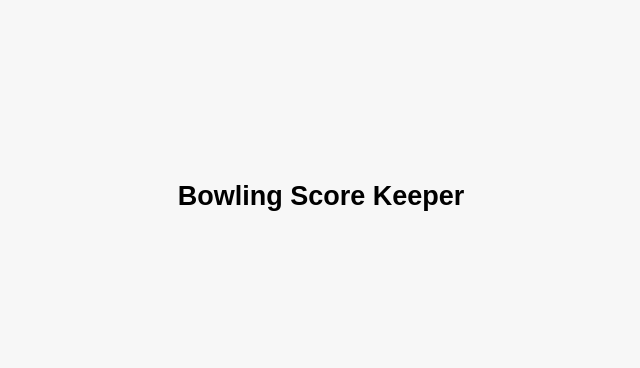
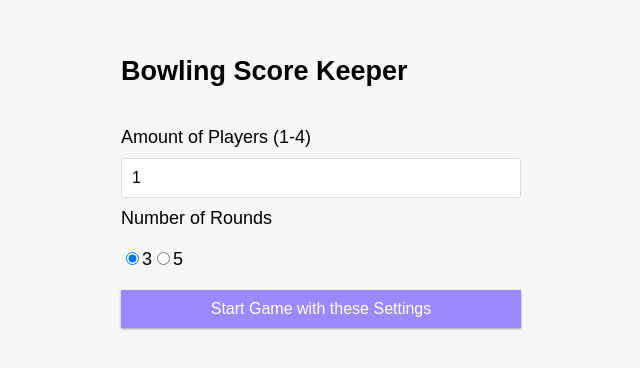
Before and after one commit to iivariepic/Bowling-Score-Keeper, a React (Create React App) app: page / in a window 1280 px wide. Shown: the part 204-572 px from the top of the page, without its empty margins (319-959 px from the left). Built offline with nearby package versions, Linux system fonts and the light colour scheme.

Commit message:
Added startgame form

```diff
--- a/src/App.js
+++ b/src/App.js
@@ -1,5 +1,6 @@
 import React from 'react';
 import { Header } from './components/Header';
+import { StartGame } from './components/StartGame'
 
 import './App.css';
 
@@ -7,6 +8,9 @@ function App() {
   return (
     <div>
       <Header />
+        <div className="container">
+            <StartGame />
+        </div>
     </div>
   );
 }
--- /dev/null
+++ b/src/components/StartGame.js
@@ -0,0 +1,44 @@
+import React, {useState} from 'react'
+
+export const StartGame = () => {
+    const [players, setPlayers] = useState(1);
+    const [rounds, setRounds] = useState(3)
+
+    return (
+        <>
+            <form id="form">
+                <div className="form-control">
+                    <label htmlFor="playerAmount">Amount of Players (1-4)</label>
+                    <input
+                        type="number"
+                        value={players}
+                        onChange={(event) => setPlayers(Number(event.target.value))}
+                        min="1"
+                        max="4"
+                    />
+                </div>
+                <div className="form-control">
+                    <label>Number of Rounds</label>
+                    <div>
+                        <input
+                            type="radio"
+                            value="3"
+                            checked={rounds === 3}
+                            onChange={(event) => setRounds(Number(event.target.value))}
+                        />
+                        <label htmlFor="round3">3</label>
+
+                        <input
+                            type="radio"
+                            value="5"
+                            checked={rounds === 5}
+                            onChange={(event) => setRounds(Number(event.target.value))}
+                        />
+                        <label htmlFor="round5">5</label>
+                    </div>
+                </div>
+                <button className="btn">Start Game with these Settings</button>
+            </form>
+        </>
+    )
+}
```
